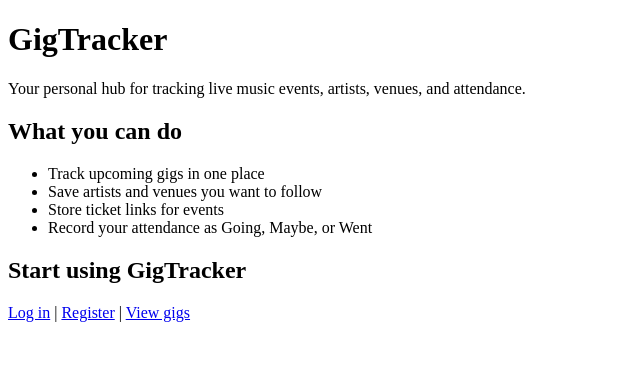
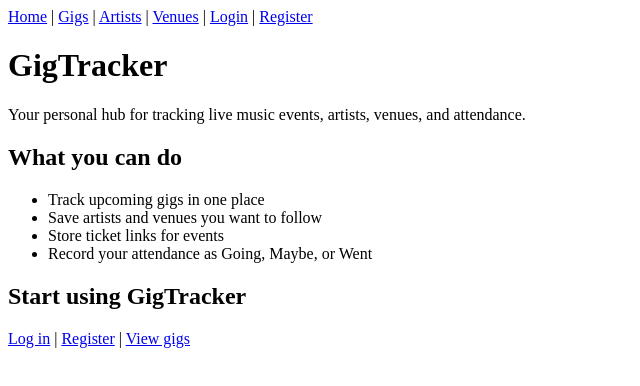
Before and after one commit to KianS-0/tm470-gig-management-system-I9389343, a plain HTML site: page index.html in a window 1280 px wide. Shown: the whole page, without its empty margins (0-640 px from the left). Drawn offline with Linux system fonts and the light colour scheme.

Commit message:
Add simple navigation menu to homepage

```diff
--- a/index.html
+++ b/index.html
@@ -4,6 +4,15 @@
   <title>GigTracker</title>
 </head>
 <body>
+  <nav>
+    <a href="#">Home</a> |
+    <a href="#">Gigs</a> |
+    <a href="#">Artists</a> |
+    <a href="#">Venues</a> |
+    <a href="#">Login</a> |
+    <a href="#">Register</a>
+  </nav>
+
   <h1>GigTracker</h1>
 
   <p>Your personal hub for tracking live music events, artists, venues, and attendance.</p>
```
